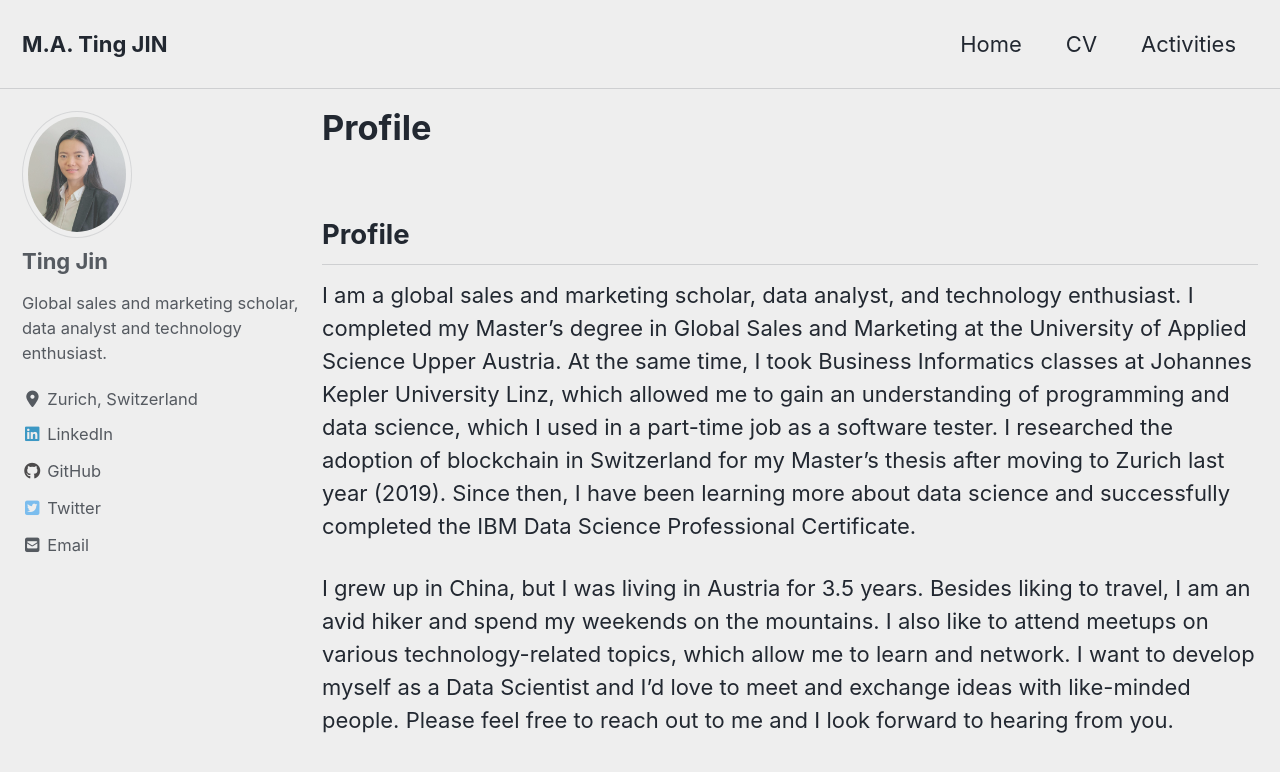
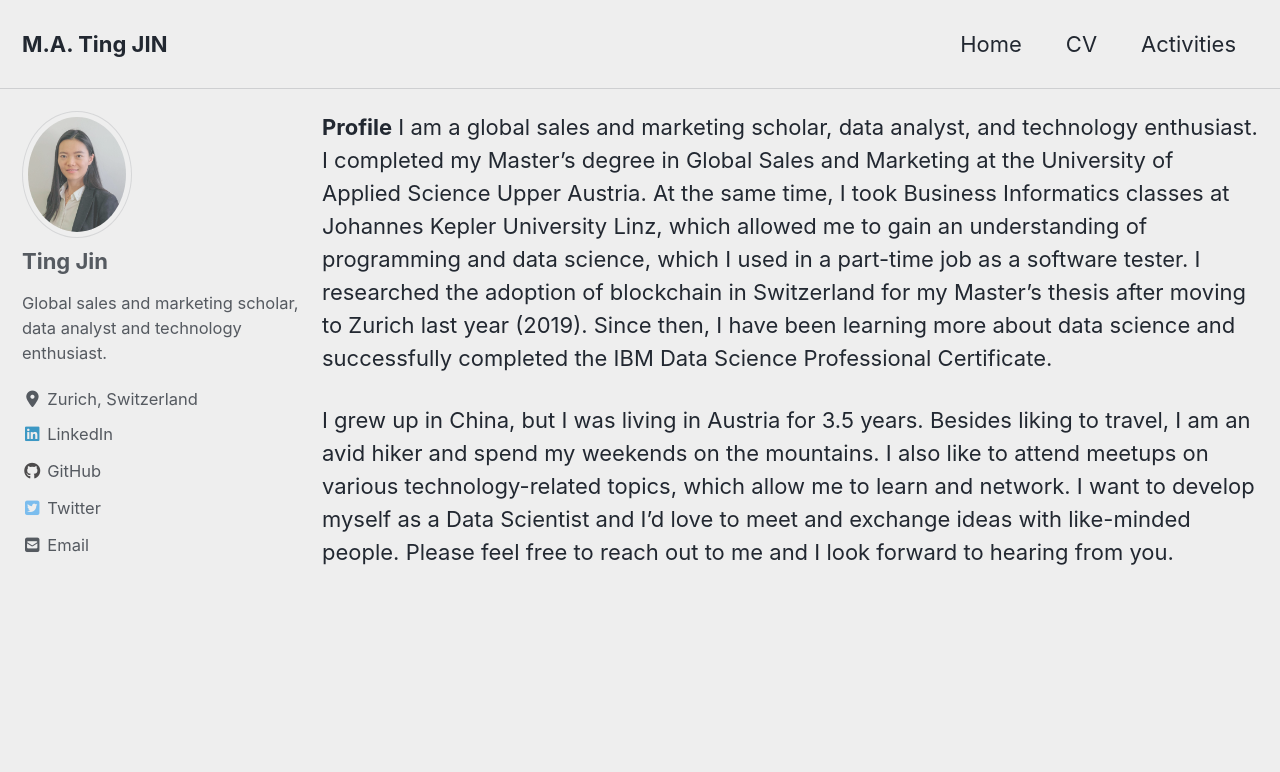
Before and after one commit to TingRigger/TingJin, a Jekyll site: the page built from index.md, in a window 1280 px wide and 900 px high. Shown: the top 772 px of the window. Built offline with Jekyll 4.4.1, drawn with Linux system fonts in a browser that asks for light colours; cached includes are drawn as plain includes; nearby versions of some CDN libraries; our own code applies the rules of GitHub Pages for plain Markdown files.

Commit message:
Update index.md

```diff
--- a/index.md
+++ b/index.md
@@ -4,8 +4,7 @@ author_profile: true
 # entries_layout: grid
 classes: wide
 ---
-
-## Profile
+<b>Profile</b>
 I am a global sales and marketing scholar, data analyst, and technology enthusiast. I completed my Master's degree in Global Sales and Marketing at the University of Applied Science Upper Austria. At the same time, I took Business Informatics classes at Johannes Kepler University Linz, which allowed me to gain an understanding of programming and data science, which I used in a part-time job as a software tester. I researched the adoption of blockchain in Switzerland for my Master's thesis after moving to Zurich last year (2019). Since then, I have been learning more about data science and successfully completed the IBM Data Science Professional Certificate.
 
 I grew up in China, but I was living in Austria for 3.5 years. Besides liking to travel, I am an avid hiker and spend my weekends on the mountains. I also like to attend meetups on various technology-related topics, which allow me to learn and network. I want to develop myself as a Data Scientist and I'd love to meet and exchange ideas with like-minded people. Please feel free to reach out to me and I look forward to hearing from you.
```
